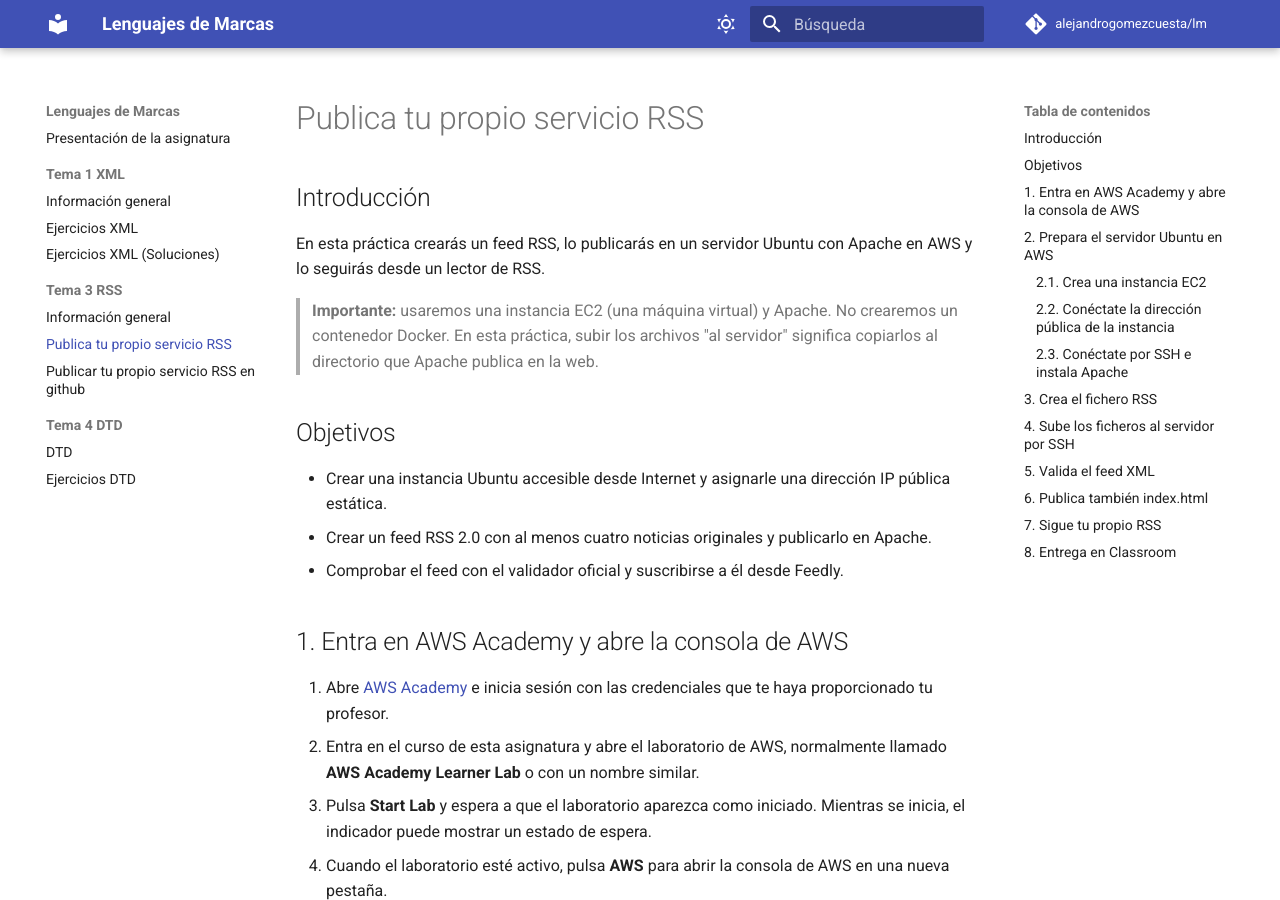
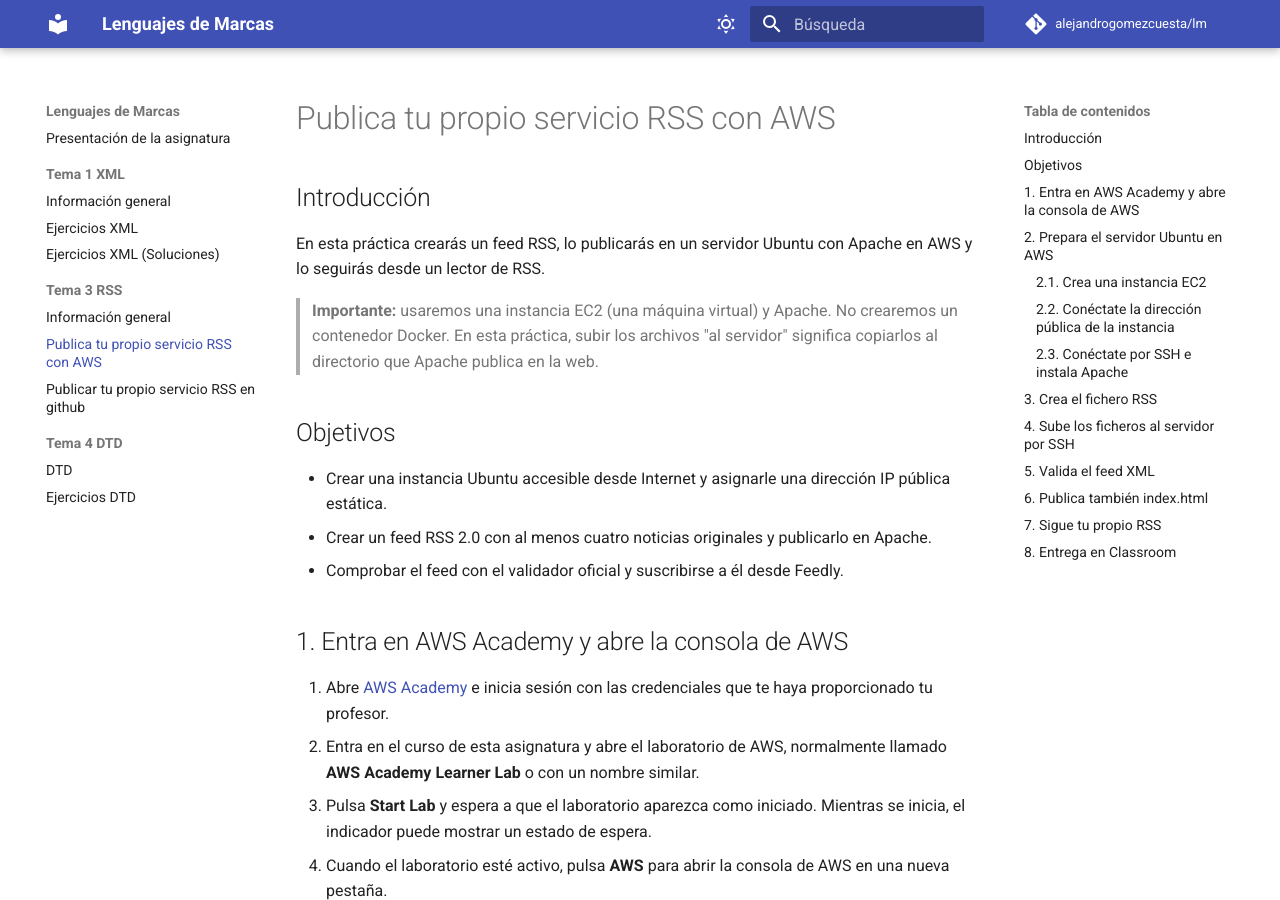
Before and after one commit to alejandrogomezcuesta/lm, an MkDocs documentation site: the page built from docs/Tema 3 RSS/02-publicar-tu-propio-servicio-rss.md, in a window 1280 px wide and 900 px high. Built offline with MkDocs 1.6.1 and Material for MkDocs 9.7.7, drawn with Linux system fonts in a browser that asks for light colours; comment, search, counter and statistics services are not loaded.

Commit message:
título aws

```diff
--- a/docs/Tema 3 RSS/02-publicar-tu-propio-servicio-rss.md
+++ b/docs/Tema 3 RSS/02-publicar-tu-propio-servicio-rss.md
@@ -1,4 +1,4 @@
-# Publica tu propio servicio RSS
+# Publica tu propio servicio RSS con AWS
 
 ## Introducción
 
```
